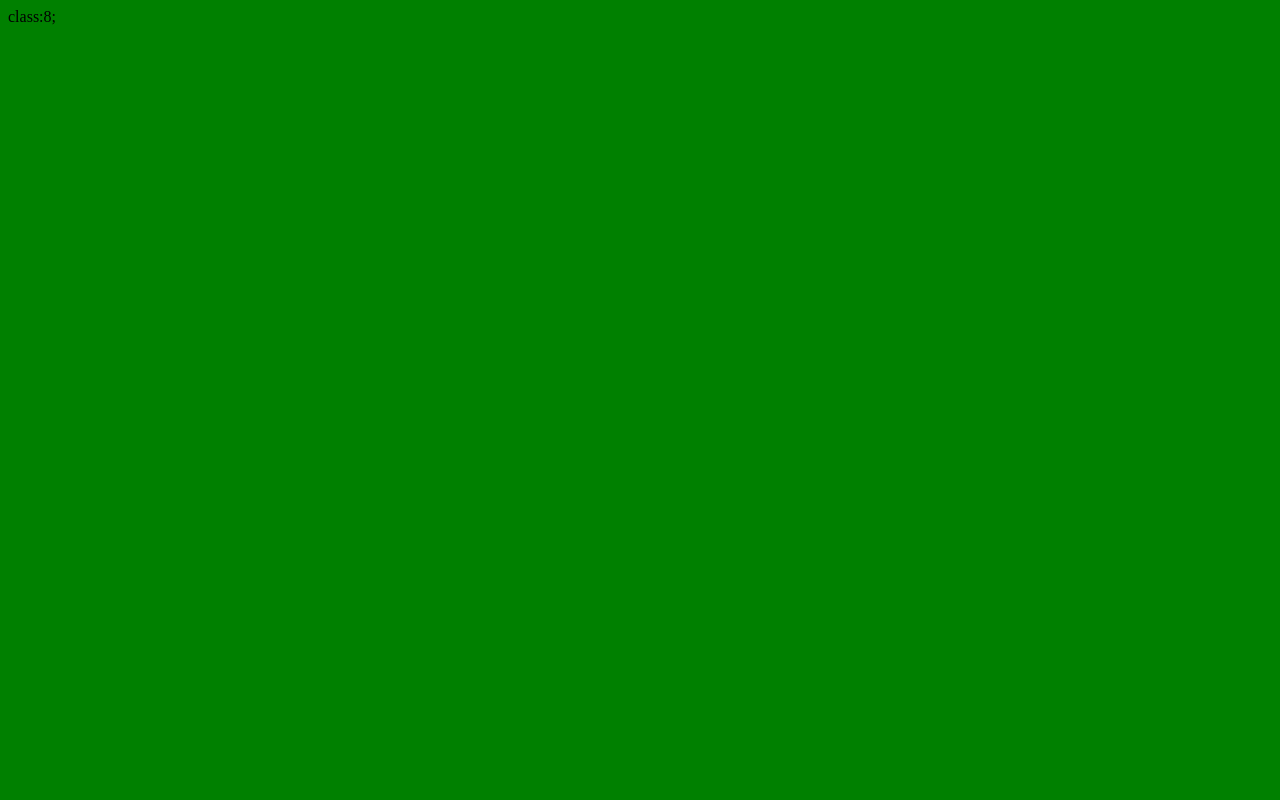
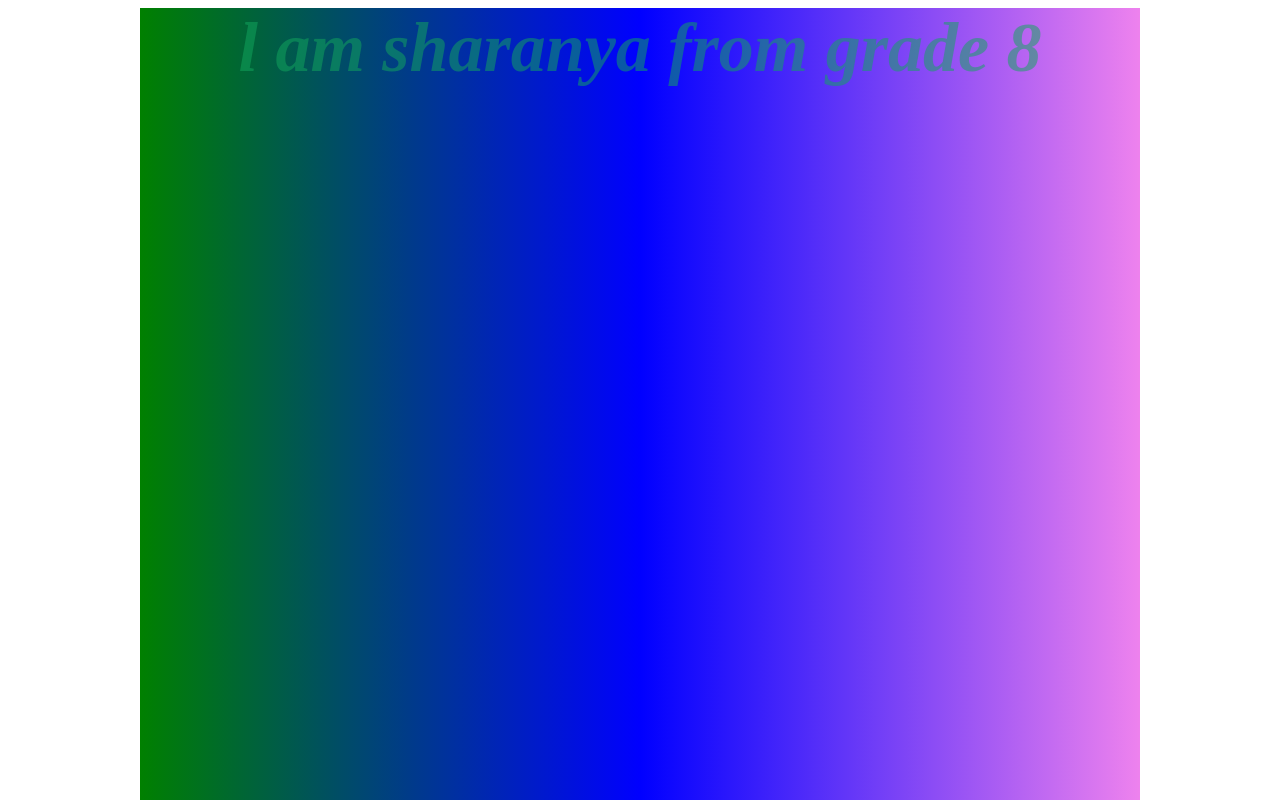
Before and after one commit to msharanya339/html-course, a plain HTML site: page Background.html in a window 1280 px wide. Shown: the top 800 px of the page. Drawn offline with Linux system fonts and the light colour scheme.

Commit message:
Add files via upload

```diff
--- a/Background.html
+++ b/Background.html
@@ -3,17 +3,19 @@
 
 <head>
     <style>
-        body {
-            background-color: green;
-            background-image: url("C:\Users\subbulakshmi\OneDrive\Desktop\html course\ACP\Background\pexels-toan-d-cong-680842095-27402369.jpg");
-            background-repeat: repeat;
-            background-position: top left;
-            background-attachment: fixed;
+        #grad1 {
+            height: 1000px;
+            width: 1000px;
+            background-color: aqua;
+            background-image: linear-gradient(to right, green, blue, violet);
         }
     </style>
+</head>
 
 <body>
-    class:8;
+    <div id="grad1" style=" text-align:center; margin:auto; color:#11a55e86; font-size:70px;font-style: italic;
+        font-weight:bold">
+        l am sharanya from grade 8</div>
 
 </body>
 
```
